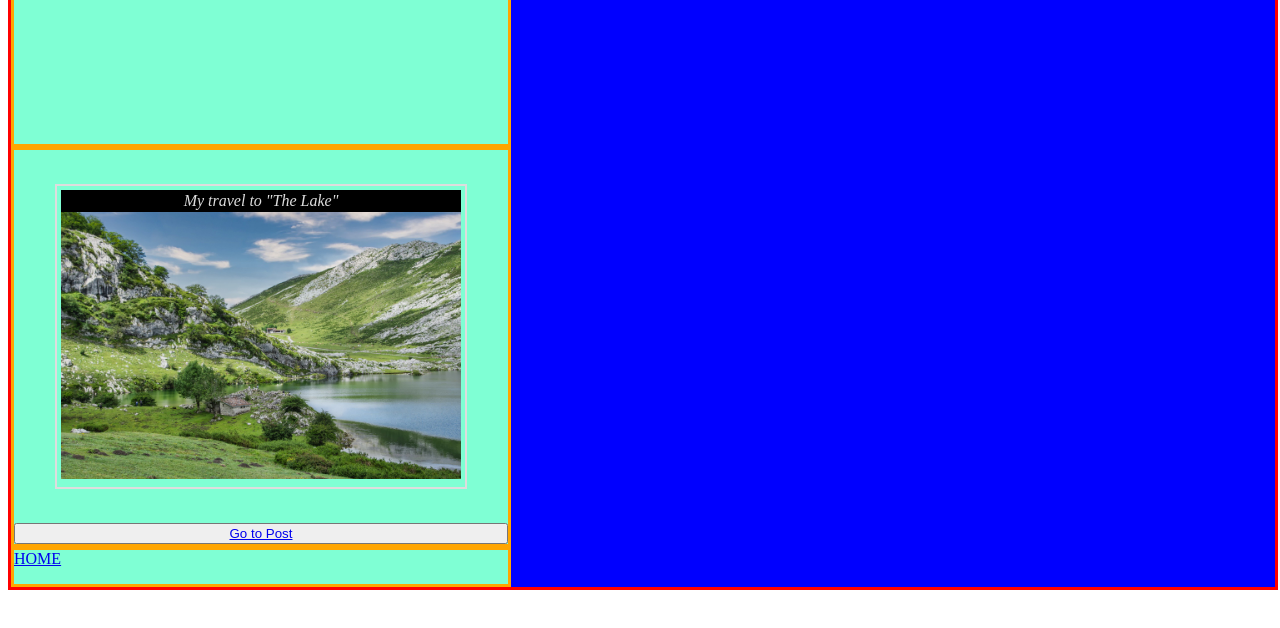
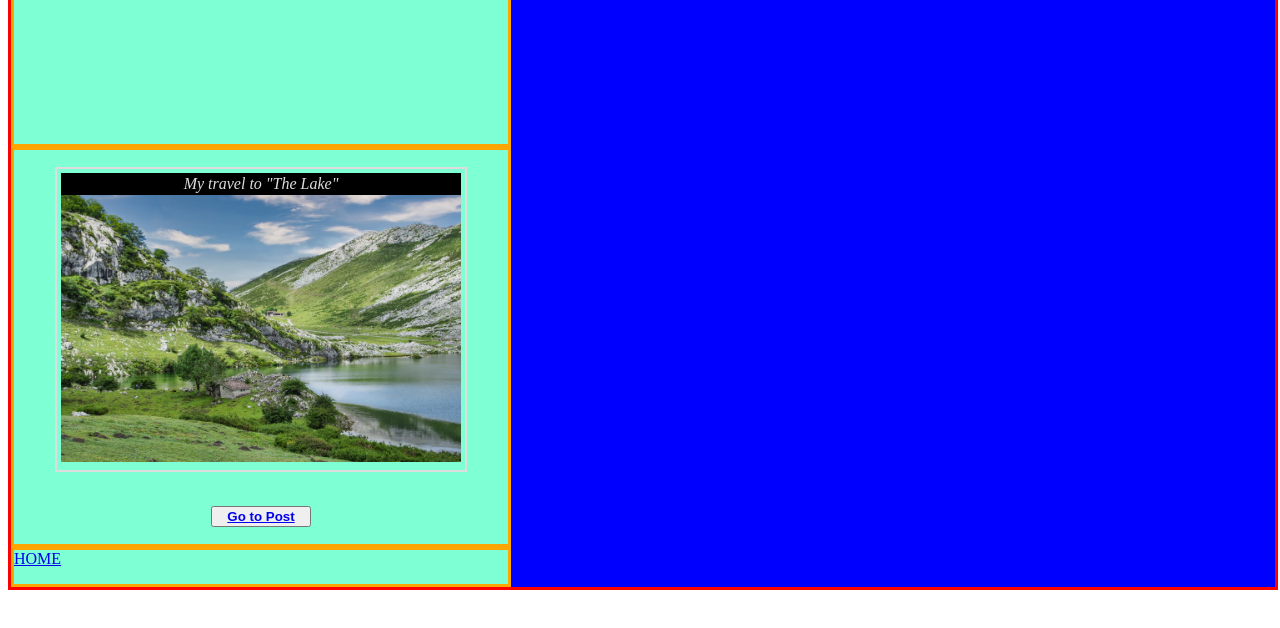
Before and after one commit to mbMAV/Project-Personal-Blog-Website, a plain HTML site: page index.html in a window 1280 px wide. Shown: the part 64-692 px from the top of the page. Drawn offline with Linux system fonts and the light colour scheme.

Commit message:
add styles for post_card and button to style.css

```diff
--- a/css/style.css
+++ b/css/style.css
@@ -25,6 +25,7 @@
     grid-area: pc;
     display: flex;
     flex-direction: column;
+    align-items: center;
 }
 
 #footer{
@@ -49,3 +50,9 @@
     width: 400px;
     object-fit: scale-down;
 }
+
+#post_link{
+    font-weight: bold;
+    width: 100px;
+    margin: auto;
+}
```
